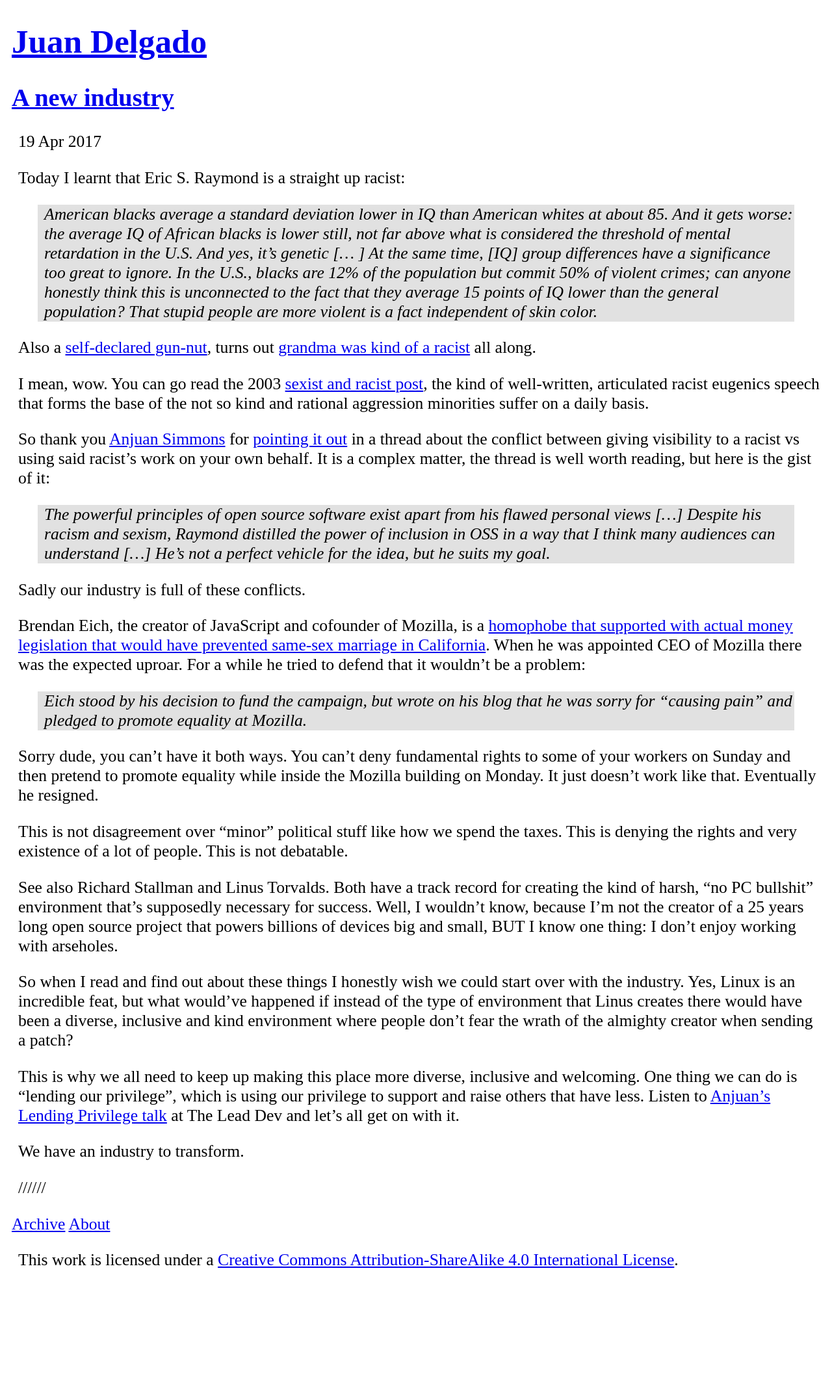
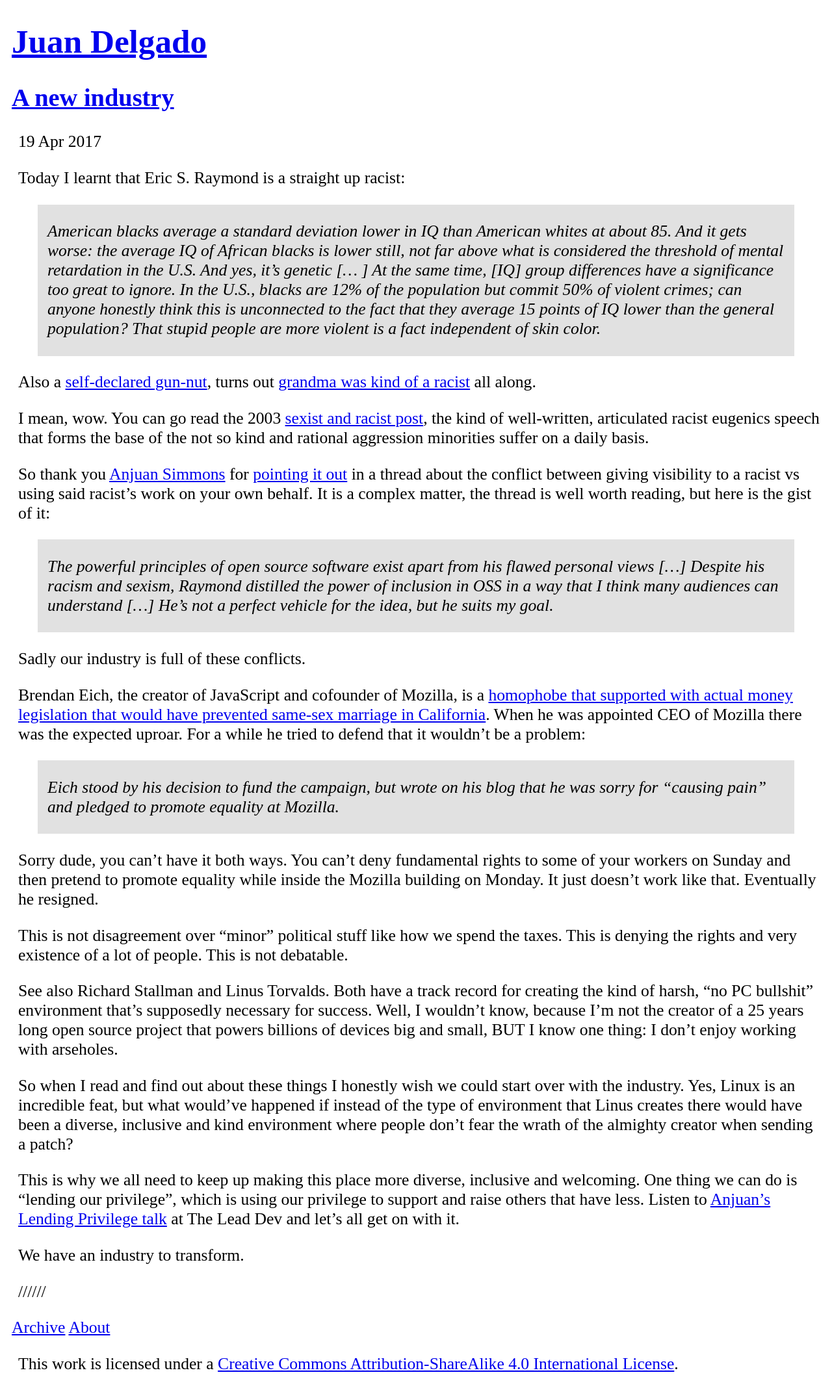
Before and after one commit to juandelgado/blog.juandelgado.es, a Jekyll site: the page built from index.html, in a window 1280 px wide. Shown: the whole page at 65% size. Built offline with Jekyll 4.4.1, drawn with Linux system fonts in a browser that asks for light colours; before the commit the page ends 1980 px from its top, so only the background shows below that.

Commit message:
Better padding for quotes.

```diff
--- a/_layouts/default.html
+++ b/_layouts/default.html
@@ -15,6 +15,7 @@
 		blockquote {
 			background: #e1e1e1;
 			font-style: italic;
+			padding: 1px 5px 1px 5px;
 		}
 	</style>
 </head>
```
